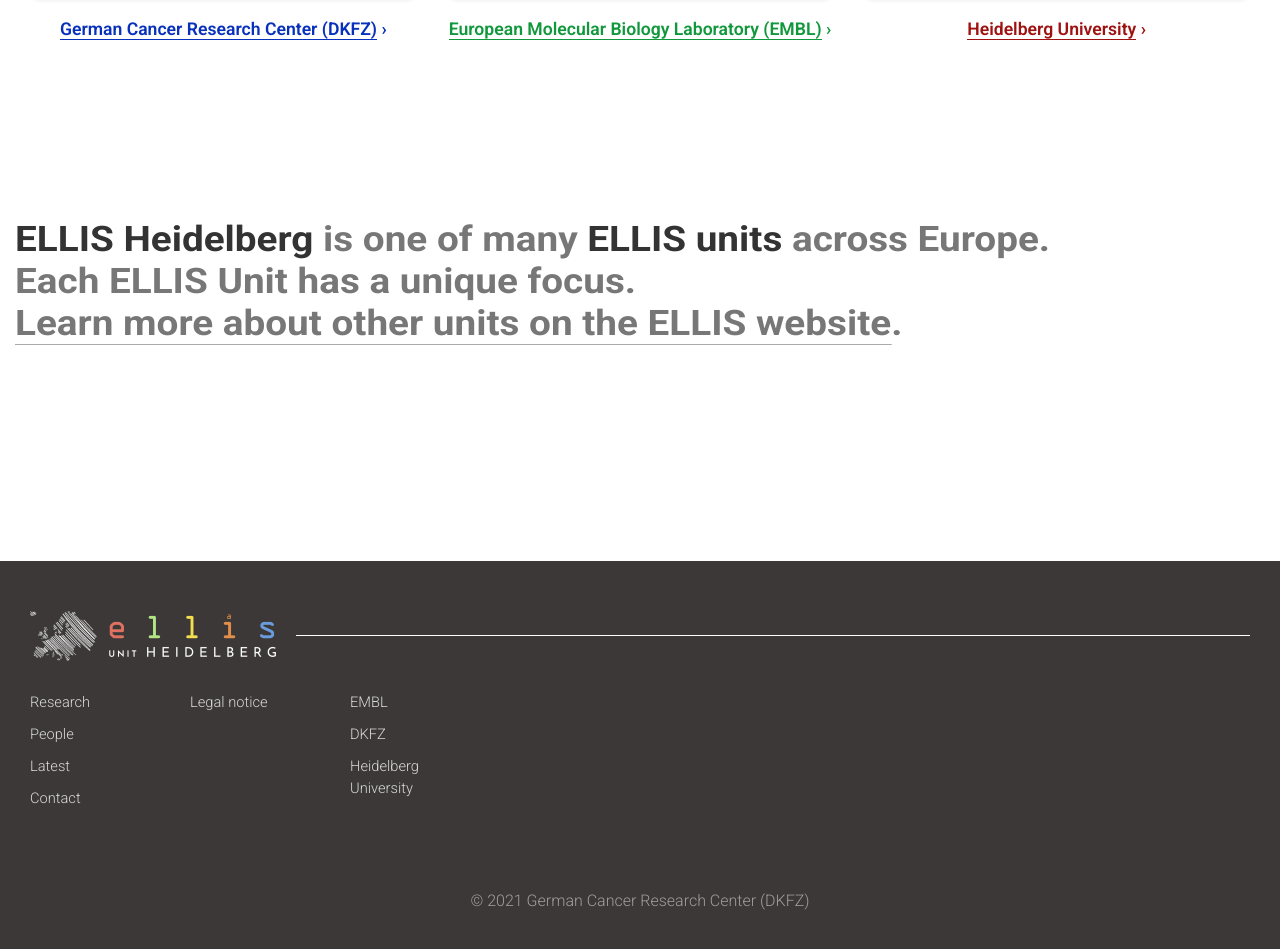
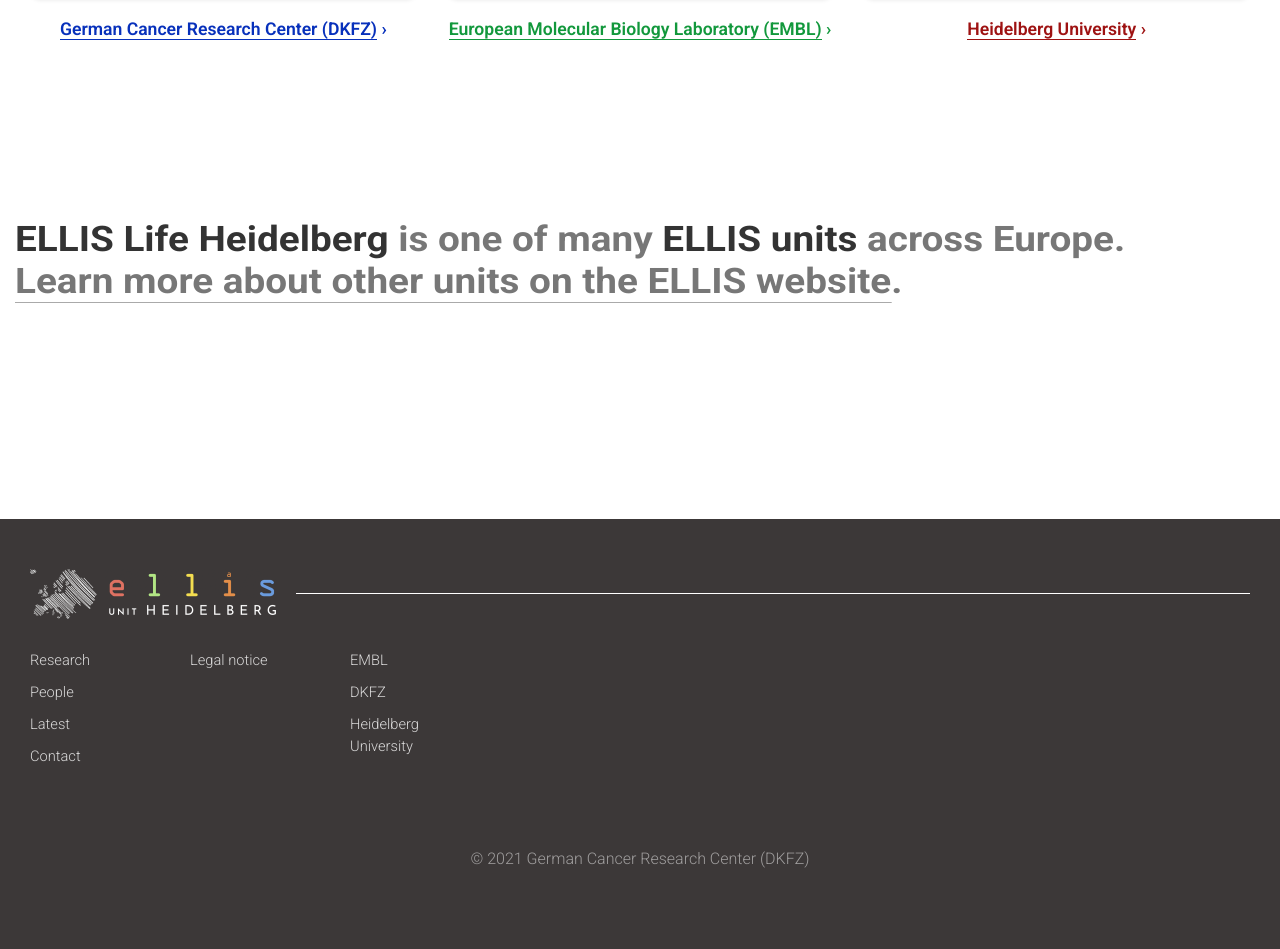
Before and after one commit to n-govindarajan/ellis-life-hd.github.io, a Jekyll site: the page built from pages/0-home.md, in a window 1280 px wide, cut to the strip 3278-4227 px from the top of the page. Built offline with Jekyll 4.4.1, drawn with Linux system fonts in a browser that asks for light colours.

Commit message:
Deleted 2nd line

```diff
--- a/_includes/brand-ellis.html
+++ b/_includes/brand-ellis.html
@@ -1,6 +1,5 @@
 <div class="container brand">
-    <p class="lead"><strong>ELLIS Heidelberg</strong> is one of many <strong>ELLIS<br class="d-block d-sm-none"> units</strong> across Europe.<br/>
-    Each ELLIS Unit has a unique focus.<br/>
+    <p class="lead"><strong>ELLIS Life Heidelberg</strong> is one of many <strong>ELLIS<br class="d-block d-sm-none"> units</strong> across Europe.<br/>
     <a href="https://ellis.eu/units" target="_blank">Learn more about other units on the ELLIS website</a>.</p>
 </div>
 <br /><br /><br />
```
